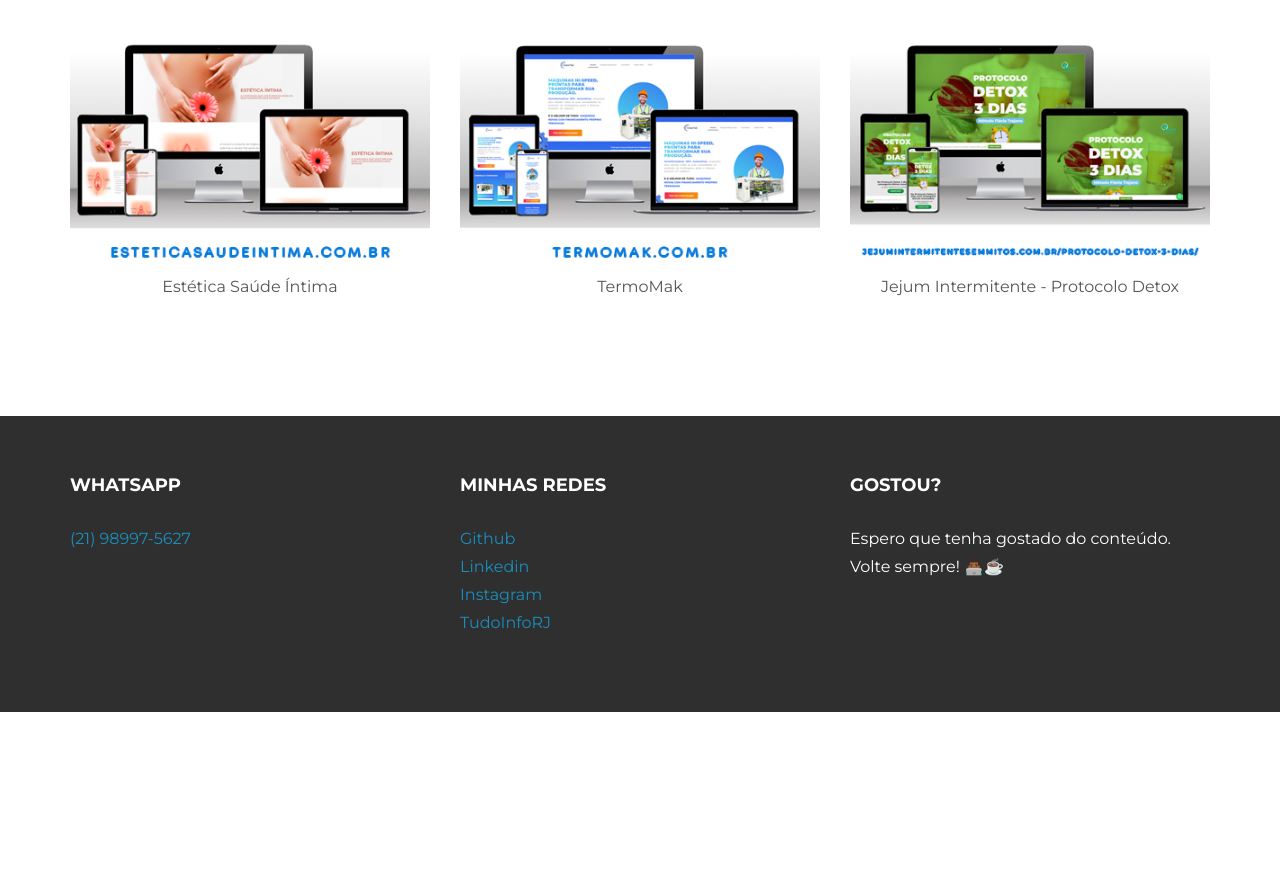
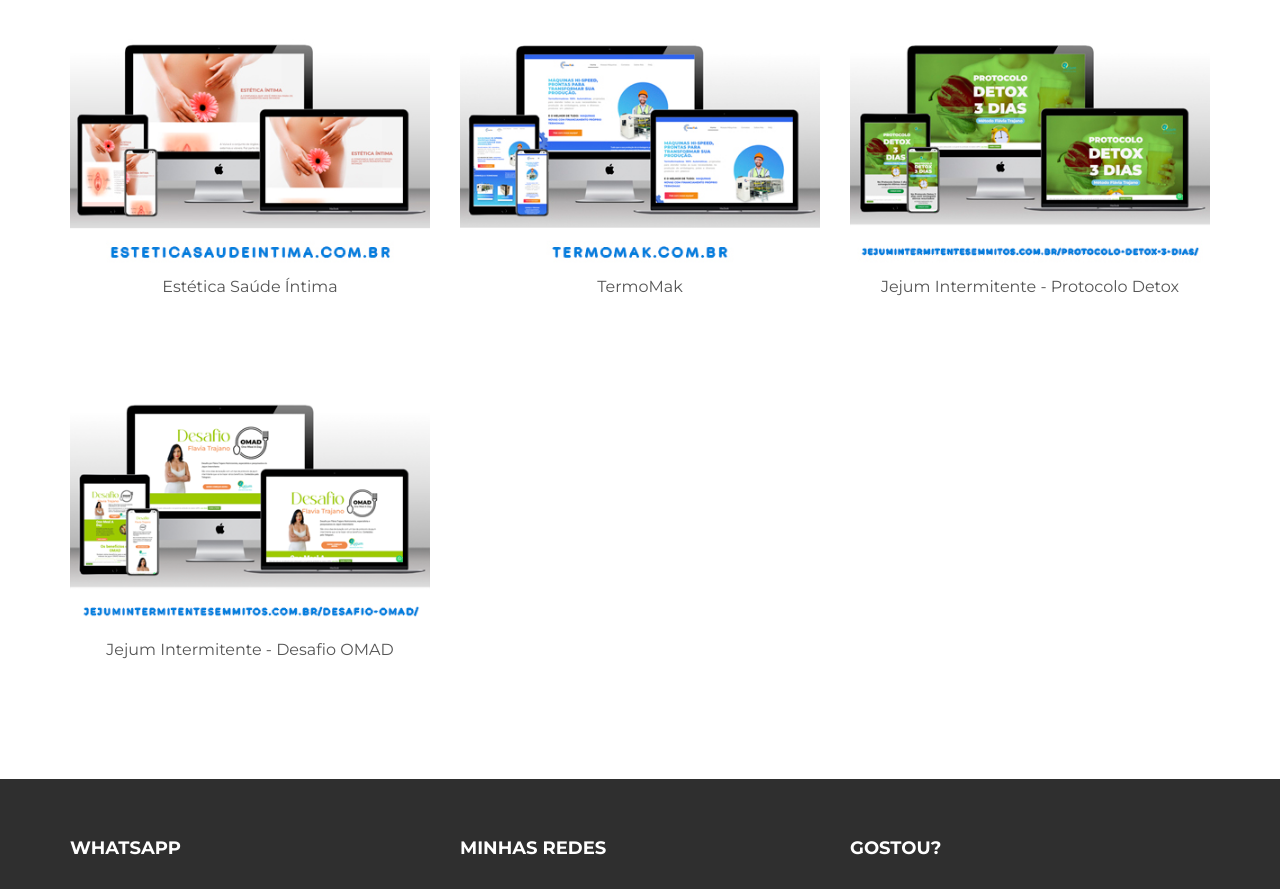
Before and after one commit to profhdeivisson/profhdeivisson.github.io, a plain HTML site: page index.html in a window 1280 px wide. Shown: the part 4474-5363 px from the top of the page. Before the commit the page ends 5186 px from the top, so only its background shows below. Drawn offline with nearby package versions, Linux system fonts and the light colour scheme.

Commit message:
Adição do projeto Desafio OMAD

```diff
--- a/index.html
+++ b/index.html
@@ -259,6 +259,13 @@
         <p>Jejum Intermitente - Protocolo Detox</p>
       </div>
     </div>
+    <div class="row mt centered">
+      <div class="col-lg-4">
+        <a class="zoom blue" href="https://jejumintermitentesemmitos.com.br/desafio-omad" target="_blank"><img class="img-responsive"
+            src="assets/img/portfolio/tudoinforj/jejumintermitente-desafio-omad.png" alt="" /></a>
+        <p>Jejum Intermitente - Desafio OMAD</p>
+      </div>
+    </div>
     <!-- /row -->
 
   </div>
```
Also changed, not shown: assets/img/portfolio/tudoinforj/advogadajully.jpg (added), assets/img/portfolio/tudoinforj/jejumintermitente-desafio-omad.png (added), assets/img/portfolio/tudoinforj/lojacaixinhadesurpresas.jpg (added).
